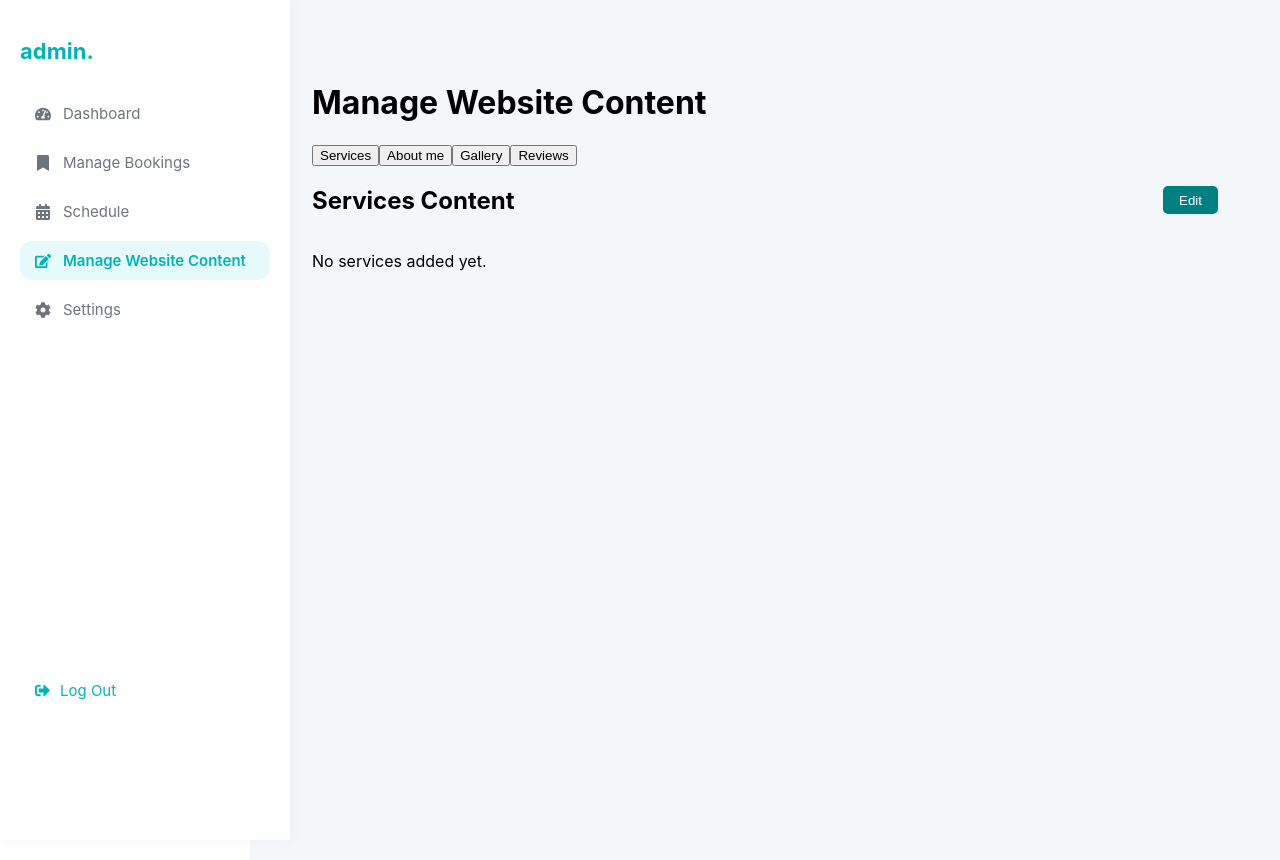
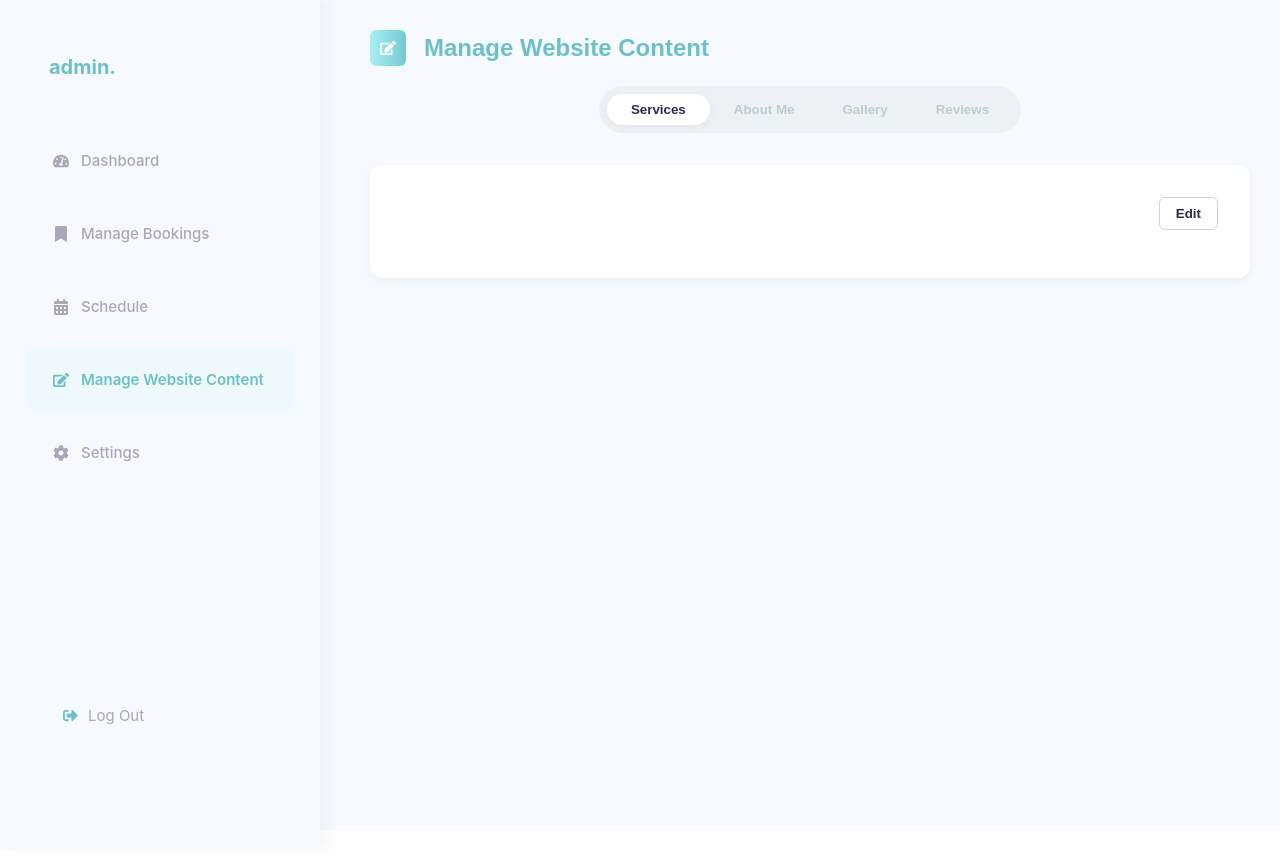
Before and after one commit to Masayes-Angela/Makeup-by-Jesse, a React (Create React App) app in the folder frontend/makeup-by-jesse/: page / in a window 1280 px wide. Both pictures are taken after a click on the item "Manage Website Content". After the commit the page ends 830 px from the top, so only its background shows below. Built offline with nearby package versions, Linux system fonts and the light colour scheme.

Commit message:
CRUD update

```diff
--- a/frontend/makeup-by-jesse/src/App.css
+++ b/frontend/makeup-by-jesse/src/App.css
@@ -13,21 +13,15 @@ body {
   min-height: 100vh;
 }
 
-/* .main-content {
-  flex-grow: 1;
-  padding: 20px;
-  background-color: #f1f3f5;
-} */
-
-/* App.css */
 .app-container {
   display: flex;
 }
 
 .main-content {
-  margin-left: 250px; /* Equal to sidebar width */
-  padding: 30px;
-  width: calc(100% - 250px); /* Prevents overflow & keeps layout clean */
-  background-color: #f4f7fa;
+  margin-left: 250px;
+  padding: 0 30px;
+  padding-top: 20px;
+  width: calc(100% - 250px);
+  background-color: #F6FAFF;
   min-height: 100vh;
 }
--- a/frontend/makeup-by-jesse/src/pages/ManageWebsite.js
+++ b/frontend/makeup-by-jesse/src/pages/ManageWebsite.js
@@ -1,169 +1,193 @@
+// src/pages/ManageWebsite/ManageWebsite.js
 import React, { useState } from 'react';
 import '../styles/ManageWebsite.css';
+import {
+    FaTachometerAlt,
+    FaBookmark,
+    FaCalendarAlt,
+    FaEdit,
+    FaCog,
+    FaSignOutAlt
+  } from 'react-icons/fa';
 
 const ManageWebsite = () => {
   const [activeTab, setActiveTab] = useState('services');
-  const [isEditingServices, setIsEditingServices] = useState(false);
-  const [isEditingAbout, setIsEditingAbout] = useState(false);
   const [services, setServices] = useState([]);
-  const [newService, setNewService] = useState({ name: '', image: '' });
-  const [aboutContent, setAboutContent] = useState({
-    description: 'Lorem ipsum dolor sit amet, consectetur adipiscing elit.',
-    image: '', // Default image path or empty if no image
-  });
+  const [isEditing, setIsEditing] = useState(false);
 
-  const handleTabClick = (tab) => {
-    setActiveTab(tab);
-    setIsEditingServices(false); // Reset editing state when switching tabs
-    setIsEditingAbout(false);
+  const handleAdd = (newService) => {
+    setServices([...services, newService]);
   };
 
-  const handleImageUpload = (e, section) => {
-    const file = e.target.files[0];
-    if (file) {
-      const imageUrl = URL.createObjectURL(file);
-      if (section === 'about') {
-        setAboutContent({ ...aboutContent, image: imageUrl });
-      } else if (section === 'services') {
-        setNewService({ ...newService, image: imageUrl });
-      }
-    }
+  const handleUpdate = (index, updatedService) => {
+    const updatedList = [...services];
+    updatedList[index] = updatedService;
+    setServices(updatedList);
   };
 
-  const handleDescriptionChange = (e) => {
-    setAboutContent({ ...aboutContent, description: e.target.value });
-  };
-
-  const handleAddService = () => {
-    if (newService.name && newService.image) {
-      setServices([...services, newService]);
-      setNewService({ name: '', image: '' });
-      setIsEditingServices(false);
-    }
-  };
-
-  const handleSaveAboutContent = () => {
-    setIsEditingAbout(false);
-  };
-
-  const renderContent = () => {
-    if (activeTab === 'services') {
-      return (
-        <div className="tab-content">
-          <div className="tab-header">
-            <h2>Services Content</h2>
-            <button className="edit-btn" onClick={() => setIsEditingServices(true)}>
-              Edit
-            </button>
-          </div>
-
-          {isEditingServices ? (
-            <div className="add-service-form">
-              <input
-                type="text"
-                placeholder="Service name"
-                value={newService.name}
-                onChange={(e) =>
-                  setNewService({ ...newService, name: e.target.value })
-                }
-              />
-              <input
-                type="file"
-                accept="image/*"
-                onChange={(e) => handleImageUpload(e, 'services')}
-              />
-              {newService.image && (
-                <img
-                  src={newService.image}
-                  alt="Preview"
-                  className="preview-img"
-                />
-              )}
-              <button onClick={handleAddService}>Save</button>
-            </div>
-          ) : (
-            <div className="services-list">
-              {services.length === 0 ? (
-                <p>No services added yet.</p>
-              ) : (
-                services.map((service, index) => (
-                  <div className="service-card" key={index}>
-                    <img src={service.image} alt={service.name} />
-                    <p>{service.name}</p>
-                  </div>
-                ))
-              )}
-            </div>
-          )}
-        </div>
-      );
-    } else if (activeTab === 'about me') {
-      return (
-        <div className="tab-content">
-          <div className="tab-header">
-            <h2>About Me</h2>
-            <button className="edit-btn" onClick={() => setIsEditingAbout(true)}>
-              Edit
-            </button>
-          </div>
-
-          {isEditingAbout ? (
-            <div className="about-edit-form">
-              <input
-                type="file"
-                accept="image/*"
-                onChange={(e) => handleImageUpload(e, 'about')}
-              />
-              {aboutContent.image && (
-                <img
-                  src={aboutContent.image}
-                  alt="Preview"
-                  className="preview-img"
-                />
-              )}
-              <textarea
-                value={aboutContent.description}
-                onChange={handleDescriptionChange}
-                rows="5"
-                cols="50"
-              />
-              <button onClick={handleSaveAboutContent}>Save</button>
-            </div>
-          ) : (
-            <div className="about-content">
-              <img
-                src={aboutContent.image || 'default-photo.jpg'}
-                alt="About Me"
-                width="200"
-                height="200"
-              />
-              <p>{aboutContent.description}</p>
-            </div>
-          )}
-        </div>
-      );
-    } else {
-      return <div className="tab-content"><p>{activeTab} content coming soon.</p></div>;
+  const handleDelete = (index) => {
+    if (window.confirm('Are you sure you wanna delete?')) {
+      const updatedList = services.filter((_, i) => i !== index);
+      setServices(updatedList);
     }
   };
 
   return (
     <div className="manage-website">
+        <div className="container">
+            <div className="icon-container">
+                <FaEdit />
+            </div>
             <h1>Manage Website Content</h1>
-      <div className="nav-tabs">
-        {['services', 'about me', 'gallery', 'reviews'].map((tab) => (
+        </div>
+
+
+      {/* Top Nav */}
+      <nav className="mw-nav">
         <button
-            key={tab}
-            className={activeTab === tab ? 'active' : ''}
-            onClick={() => handleTabClick(tab)}
+            onClick={() => setActiveTab('services')}
+            className={activeTab === 'services' ? 'active' : ''}
         >
-            {tab.charAt(0).toUpperCase() + tab.slice(1)}
+            Services
         </button>
+        <button
+            onClick={() => setActiveTab('about')}
+            className={activeTab === 'about' ? 'active' : ''}
+        >
+            About Me
+        </button>
+        <button
+            onClick={() => setActiveTab('gallery')}
+            className={activeTab === 'gallery' ? 'active' : ''}
+        >
+            Gallery
+        </button>
+        <button
+            onClick={() => setActiveTab('reviews')}
+            className={activeTab === 'reviews' ? 'active' : ''}
+        >
+            Reviews
+        </button>
+    </nav>
+
+
+      {activeTab === 'services' && (
+        <div className="services-container">
+          <div className="services-header">
+            <div>
+              {isEditing ? (
+                <>
+                  <button onClick={() => setIsEditing(false)}>Cancel</button>
+                  <button onClick={() => setIsEditing(false)}>Save Changes</button>
+                </>
+              ) : (
+                <button onClick={() => setIsEditing(true)}>Edit</button>
+              )}
+            </div>
+          </div>
+
+          {isEditing && <AddServiceForm onAdd={handleAdd} />}
+
+          <div className="services-list">
+            {services.map((service, index) => (
+              <ServiceItem
+                key={index}
+                index={index}
+                service={service}
+                isEditing={isEditing}
+                onUpdate={handleUpdate}
+                onDelete={handleDelete}
+              />
             ))}
           </div>
-      {renderContent()}
+        </div>
+      )}
+
+      {activeTab !== 'services' && (
+        <p style={{ marginTop: '2rem' }}>Content for "{activeTab}" goes here.</p>
+      )}
     </div>
   );
 };
 
 export default ManageWebsite;
+
+// Components
+
+const AddServiceForm = ({ onAdd }) => {
+  const [name, setName] = useState('');
+  const [image, setImage] = useState(null);
+
+  const handleSubmit = (e) => {
+    e.preventDefault();
+    if (!name || !image) return;
+
+    const reader = new FileReader();
+    reader.onload = () => {
+      onAdd({ name, image: reader.result });
+      setName('');
+      setImage(null);
+    };
+    reader.readAsDataURL(image);
+  };
+
+  return (
+    <form className="add-service-form" onSubmit={handleSubmit}>
+      <input type="file" accept="image/*" onChange={(e) => setImage(e.target.files[0])} />
+      <input
+        type="text"
+        placeholder="Service name"
+        value={name}
+        onChange={(e) => setName(e.target.value)}
+      />
+      <button type="submit">Add Service</button>
+    </form>
+  );
+};
+
+const ServiceItem = ({ index, service, isEditing, onUpdate, onDelete }) => {
+  const [isUpdating, setIsUpdating] = useState(false);
+  const [updatedName, setUpdatedName] = useState(service.name);
+  const [updatedImage, setUpdatedImage] = useState(service.image);
+
+  const handleImageChange = (e) => {
+    const file = e.target.files[0];
+    if (!file) return;
+    const reader = new FileReader();
+    reader.onload = () => setUpdatedImage(reader.result);
+    reader.readAsDataURL(file);
+  };
+
+  const handleSave = () => {
+    onUpdate(index, { name: updatedName, image: updatedImage });
+    setIsUpdating(false);
+  };
+
+  return (
+    <div className="service-item">
+      {isUpdating ? (
+        <>
+          <input type="file" onChange={handleImageChange} />
+          <input
+            type="text"
+            value={updatedName}
+            onChange={(e) => setUpdatedName(e.target.value)}
+          />
+          <button onClick={handleSave}>Save</button>
+          <button onClick={() => setIsUpdating(false)}>Cancel</button>
+        </>
+      ) : (
+        <>
+          <img src={service.image} alt={service.name} />
+          <p>{service.name}</p>
+          {isEditing && (
+            <div className="service-actions">
+              <button onClick={() => setIsUpdating(true)}>Update</button>
+              <button onClick={() => onDelete(index)}>Delete</button>
+            </div>
+          )}
+        </>
+      )}
+    </div>
+  );
+};
--- a/frontend/makeup-by-jesse/src/styles/ManageWebsite.css
+++ b/frontend/makeup-by-jesse/src/styles/ManageWebsite.css
@@ -1,84 +1,176 @@
-.manage-website {
-    padding: 2rem;
+:root {
+    --primary: #6DC0C8;
+    --secondary: #93E0E7;
+    --light: #eff9fb;
+    --dark-text: #282C4B;
+    --nav-bg: #EEF1F3;
+    --nav-text: #BDCCD3;
+    --white: #ffffff;
   }
 
-  .content-tabs {
+  .manage-website {
+    padding-left: 90px;
+    font-family: Arial, sans-serif;
+    min-height: 100vh;
+  }
+
+  .manage-website .container{
     display: flex;
+    align-items: center;
+    margin-top: 10px;
+    margin-bottom: 20px;
+  }
+
+  .manage-website .icon-container {
+    display: inline-flex;
     justify-content: center;
-    gap: 1rem;
+    align-items: center;
+    background-image: linear-gradient(to right, #A7EFF6, #76C9D1);
+    color: var(--white);
+    padding: 10px;
+    border-radius: 6px;
+    margin-right: 18px;
+  }
+
+  .manage-website h1 {
+    font-size: 24px;
+    font-weight: bold;
+    color: var(--primary);
+    margin: 0;
+  }
+
+  .icon-container svg {
+    width: 16px;
+    height: 16px;
+    stroke-width: 1px;
+  }
+
+  .mw-nav {
+    display: flex;
+    background-color: var(--nav-bg);
+    border-radius: 999px;
+    padding: 0.5rem;
+    width: fit-content;
+    margin: 0 auto 2rem;
+  }
+
+  .mw-nav button {
+    background: none;
+    border: none;
+    border-radius: 999px;
+    padding: 0.5rem 1.5rem;
+    color: var(--nav-text);
+    font-weight: bold;
+    cursor: pointer;
+    transition: background 0.2s, color 0.3s;
+  }
+
+  .mw-nav button:hover {
+    color: var(--dark-text);
+  }
+
+  .mw-nav button.active,
+  .mw-nav button:focus {
+    background-color: var(--white);
+    color: var(--dark-text);
+    box-shadow: 0 2px 10px rgba(0, 0, 0, 0.05);
+  }
+
+  /* Services section */
+  .services-container {
+    background: var(--white);
+    padding: 2rem;
+    border-radius: 12px;
+    box-shadow: 0 2px 8px rgba(0,0,0,0.05);
+  }
+
+  .services-header {
+    display: flex;
+    justify-content: flex-end;
     margin-bottom: 1rem;
   }
 
-  .content-tabs button {
+  .services-header button {
+    background-color: var(--white);
+    color: var(--dark-text);
+    border: 1px solid #cbd5e1;
     padding: 0.5rem 1rem;
-    background: #f1f1f1;
-    border: none;
-    cursor: pointer;
-    border-radius: 5px;
-    transition: 0.3s;
-  }
-
-  .content-tabs button.active {
-    background: #333;
-    color: white;
-  }
-
-  .tab-header {
-    display: flex;
-    justify-content: space-between;
-    align-items: center;
-  }
-
-  .edit-btn {
-    background: teal;
-    color: white;
-    border: none;
-    padding: 0.4rem 1rem;
-    border-radius: 5px;
+    margin-left: 0.5rem;
+    border-radius: 6px;
+    font-weight: bold;
     cursor: pointer;
   }
 
   .add-service-form {
     display: flex;
+    gap: 0.5rem;
+    margin-bottom: 2rem;
+  }
+
+  .add-service-form input[type="text"],
+  .add-service-form input[type="file"] {
+    padding: 0.5rem;
+    border: 1px solid #ccc;
+    border-radius: 6px;
+  }
+
+  .add-service-form button {
+    padding: 0.5rem 1rem;
+    background-color: var(--primary);
+    color: white;
+    border: none;
+    border-radius: 6px;
+    cursor: pointer;
+    font-weight: bold;
+  }
+
+  .services-list {
+    display: flex;
+    flex-direction: column;
+    gap: 1.5rem;
+  }
+
+  .service-item {
+    display: flex;
+    align-items: flex-start;
+    gap: 1.5rem;
+    background-color: var(--white);
+    padding: 1.5rem;
+    border-radius: 12px;
+    border: 1px solid #e2e8f0;
+    box-shadow: 0 2px 6px rgba(0,0,0,0.03);
+  }
+
+  .service-item img {
+    width: 150px;
+    height: 150px;
+    object-fit: cover;
+    border-radius: 8px;
+    background-color: #f3f4f6;
+  }
+
+  .service-item input[type="text"] {
+    padding: 0.5rem;
+    border-radius: 6px;
+    border: 1px solid #ccc;
+    font-size: 1rem;
+    width: 100%;
+    max-width: 300px;
+  }
+
+  .service-actions {
+    display: flex;
     flex-direction: column;
     gap: 0.5rem;
-    margin: 1rem 0;
-    max-width: 400px;
+    margin-left: auto;
   }
 
-  .add-service-form input {
-    padding: 0.5rem;
-    border: 1px solid #ccc;
-    border-radius: 5px;
+  .service-actions button {
+    background-color: var(--primary);
+    border: none;
+    padding: 0.4rem 0.8rem;
+    border-radius: 6px;
+    cursor: pointer;
+    color: var(--white);
+    font-weight: bold;
   }
-
-  .services-grid {
-    display: flex;
-    flex-wrap: wrap;
-    gap: 1rem;
-    margin-top: 1rem;
-  }
-
-  .service-card {
-    width: 150px;
-    padding: 1rem;
-    border: 1px solid #ddd;
-    border-radius: 8px;
-    text-align: center;
-    background: white;
-  }
-
-  .service-card img {
-    width: 100%;
-    height: 100px;
-    object-fit: cover;
-    border-radius: 5px;
-  }
-
-  .preview-img {
-    width: 100px;
-    height: 100px;
-    object-fit: cover;
-    margin-top: 0.5rem;
-    border-radius: 5px;
-  }
--- a/frontend/makeup-by-jesse/src/styles/Sidebar.css
+++ b/frontend/makeup-by-jesse/src/styles/Sidebar.css
@@ -1,10 +1,19 @@
-/* src/styles/Sidebar.css */
+:root {
+  --primary: #6DC0C8;
+  --secondary: #93E0E7;
+  --light: #eff9fb;
+  --gray: #AAA7B8;
+  --dark-text: #282C4B;
+  --background-color: #F6FAFF;
+  --white: #ffffff;
+}
+
 .sidebar {
-  width: 250px;
+  width: 270px;
   height: 100vh;
-  background-color: #ffffff;
-  padding: 20px;
-  box-shadow: 4px 0 12px rgba(0, 0, 0, 0.03);
+  background-color: var(--background-color);
+  padding: 25px;
+  box-shadow: 10px 0 12px rgba(0, 0, 0, 0.03);
   display: flex;
   flex-direction: column;
   justify-content: space-between;
@@ -15,9 +24,12 @@
 }
 
 .sidebar-header h2 {
-  font-size: 22px;
-  color: #00b4b6;
-  margin-bottom: 30px;
+  padding-left: 24px;
+  font-size: 20px;
+  font-weight: bold;
+  color: var(--primary);
+  margin-top: 30px;
+  margin-bottom: 50px;
 }
 
 .sidebar-menu {
@@ -30,13 +42,15 @@
 .sidebar-menu li {
   display: flex;
   align-items: center;
-  padding: 10px 15px;
+  padding: 22px 28px;
   margin-bottom: 10px;
-  color: #6c757d;
+  color: var(--gray);
   border-radius: 12px;
   font-size: 15px;
+  font-weight: 500;
+  user-select: none;
   cursor: pointer;
-  transition: all 0.2s ease-in-out;
+  transition: all 0.1s ease-in-out;
 }
 
 .sidebar-menu li .icon {
@@ -45,32 +59,34 @@
 }
 
 .sidebar-menu li:hover {
-  background-color: #f1fdfd;
-  color: #00b4b6;
+  background-color: var(--white);
+  color: var(--primary);
+  font-weight: 600;
 }
 
 .sidebar-menu li.active {
-  background-color: #e6fafb;
-  color: #00b4b6;
+  background-color: var(--light);
+  color: var(--primary);
   font-weight: 600;
 }
 
 .sidebar-footer {
   display: flex;
   align-items: center;
-  padding-bottom: 120px;
-  padding-left: 15px;
-  padding-right: 15px;
-  color: #00b4b6;
+  padding-bottom: 100px;
+  padding-left: 38px;
+  color: var(--gray);
   font-size: 15px;
+  user-select: none;
   cursor: pointer;
-  transition: 0.2s ease;
 }
 
 .sidebar-footer:hover {
-  text-decoration: underline;
+  color: var(--primary);
+  font-weight: 500;
 }
 
 .logout-icon {
   margin-right: 10px;
+  color: var(--primary);
 }
```
Lines whose indentation alone changed are shown as unchanged.
